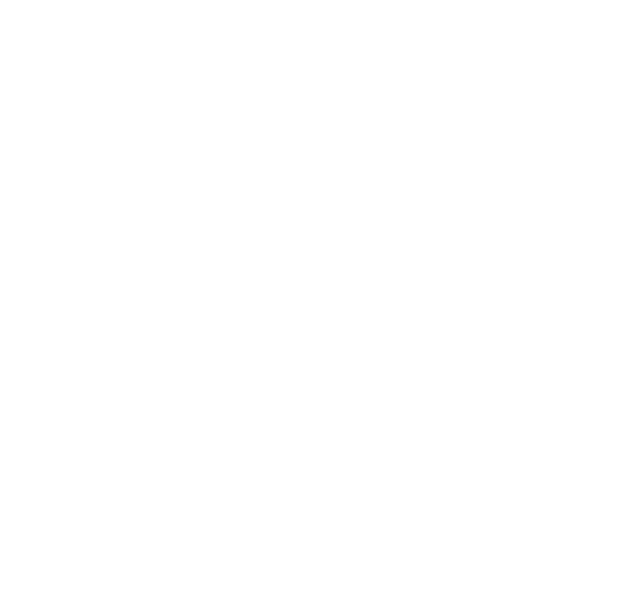
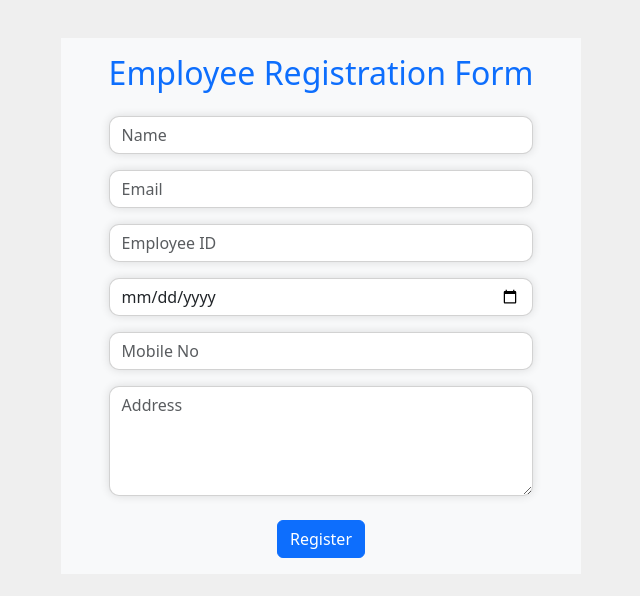
Before and after one commit to Prithivi2126/react_Js, a React (Create React App) app: page /form in a window 1280 px wide. Before the commit this address had no page. Shown: the part 102-698 px from the top of the page, without its empty margins (319-959 px from the left). Built offline with nearby package versions, Linux system fonts and the light colour scheme.

Commit message:
reusable component

```diff
--- a/src/App.js
+++ b/src/App.js
@@ -5,6 +5,7 @@
 import Styled from "./styled-component/Styled";
 import UseCallback from "./hook/UseCallback";
 import Usetransition from "./hook/Usetransition";
+import Employeeform from "./resuableComponent/Employeeform";
 
 
 
@@ -27,6 +28,7 @@
             <Route path='/styled' element={<Styled />}></Route>
             <Route path='/callback' element={<UseCallback />}></Route>
             <Route path='/transition' element={<Usetransition />}></Route>
+            <Route path='/form' element={<Employeeform />}></Route>
           </Routes>
         </Suspense>
       </BrowserRouter>
--- a/src/index.js
+++ b/src/index.js
@@ -9,6 +9,7 @@
 const root = ReactDOM.createRoot(document.getElementById('root'));
 root.render(
   <React.StrictMode>
+
     <App />
   </React.StrictMode>
 );
--- /dev/null
+++ b/src/resuableComponent/Employeeform.js
@@ -0,0 +1,87 @@
+import React, { useState } from 'react';
+import FormField from './FormField';
+import './employeeform.css';
+
+const EmployeeForm = ({ onSubmit }) => {
+  const [formData, setFormData] = useState({
+    name: '',
+    email: '',
+    employeeId: '',
+    dob: '',
+    mobile: '',
+    address: '',
+  });
+
+  const handleChange = (e) => {
+    const { name, value } = e.target;
+    setFormData({ ...formData, [name]: value });
+  };
+
+  const handleSubmit = (e) => {
+    e.preventDefault();
+    console.log('Form Data Submitted:', formData);
+
+  };
+
+  return (
+    <div className="d-flex justify-content-center align-items-center vh-100 mt-2 ">
+      <div className=" bg-light ">
+        <div className="mx-5 mt-3 mb-3">
+          <h2 className=" mb-4 text-primary">Employee Registration Form</h2>
+          <form>
+
+            <FormField
+              type="text"
+              name="name"
+              placeholder="Name"
+              value={formData.name}
+              onChange={handleChange}
+            />
+            <FormField
+              type="email"
+              name="email"
+              placeholder="Email"
+              value={formData.email}
+              onChange={handleChange}
+            />
+            <FormField
+              type="text"
+              name="employeeId"
+              placeholder="Employee ID"
+              value={formData.employeeId}
+              onChange={handleChange}
+            />
+            <FormField
+              type="date"
+              name="dob"
+              placeholder="Date of Birth"
+              value={formData.dob}
+              onChange={handleChange}
+            />
+            <FormField
+              type="tel"
+              name="mobile"
+              placeholder="Mobile No"
+              value={formData.mobile}
+              onChange={handleChange}
+            />
+
+            <FormField
+              type="textarea"
+              name="address"
+              placeholder="Address"
+              value={formData.address}
+              onChange={handleChange}
+              rows={4}
+            />
+            <button type="submit" onClick={handleSubmit} className="btn btn-primary mt-2 btn-rounded">
+              Register
+            </button>
+          </form>
+        </div>
+      </div>
+    </div>
+  );
+};
+
+export default EmployeeForm;
--- /dev/null
+++ b/src/resuableComponent/FormField.js
@@ -0,0 +1,29 @@
+import React from 'react';
+
+const FormField = ({ type, name, placeholder, value, onChange, rows }) => {
+  return (
+    <div className="form-group text-start mt-2 mb-3">
+      {type === 'textarea' ? (
+        <textarea
+          className="form-control mt-1 card"
+          name={name}
+          placeholder={placeholder}
+          value={value}
+          onChange={onChange}
+          rows={rows}
+        />
+      ) : (
+        <input
+          type={type}
+          className="form-control mt-1 card"
+          name={name}
+          placeholder={placeholder}
+          value={value}
+          onChange={onChange}
+        />
+      )}
+    </div>
+  );
+};
+
+export default FormField;
--- /dev/null
+++ b/src/resuableComponent/employeeform.css
@@ -0,0 +1,20 @@
+body {
+    overflow-x: hidden;
+    background-color: rgba(220, 220, 220, 0.451) !important;
+
+  }
+
+.card {
+    box-shadow: 0 0 10px rgba(0, 0, 0, 0.12);
+    border-radius: 10px !important;
+
+  }
+
+
+  .content {
+    background-color: #F6F7FC;
+  }
+
+  .form-control {
+    height: 3rem;
+  }
```
